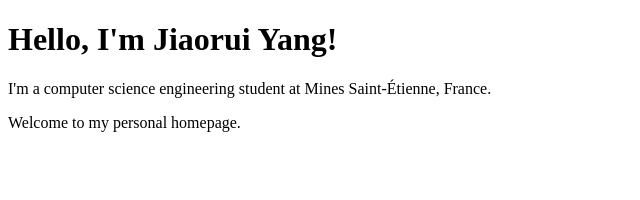
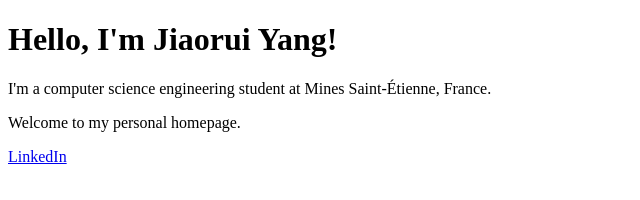
Before and after one commit to Jorie404/jorie404.github.io, a plain HTML site: page index.html in a window 1280 px wide. Shown: the full height of the page, 0-640 px from the left. Drawn offline with Linux system fonts and the light colour scheme.

Commit message:
Add LinkedIn link to personal homepage

```diff
--- a/index.html
+++ b/index.html
@@ -10,5 +10,6 @@
   <h1>Hello, I'm Jiaorui Yang!</h1>
   <p>I'm a computer science engineering student at Mines Saint-Étienne, France.</p>
   <p>Welcome to my personal homepage.</p>
+  <p><a href="https://www.linkedin.com/">LinkedIn</a></p>
 </body>
 </html>
```
